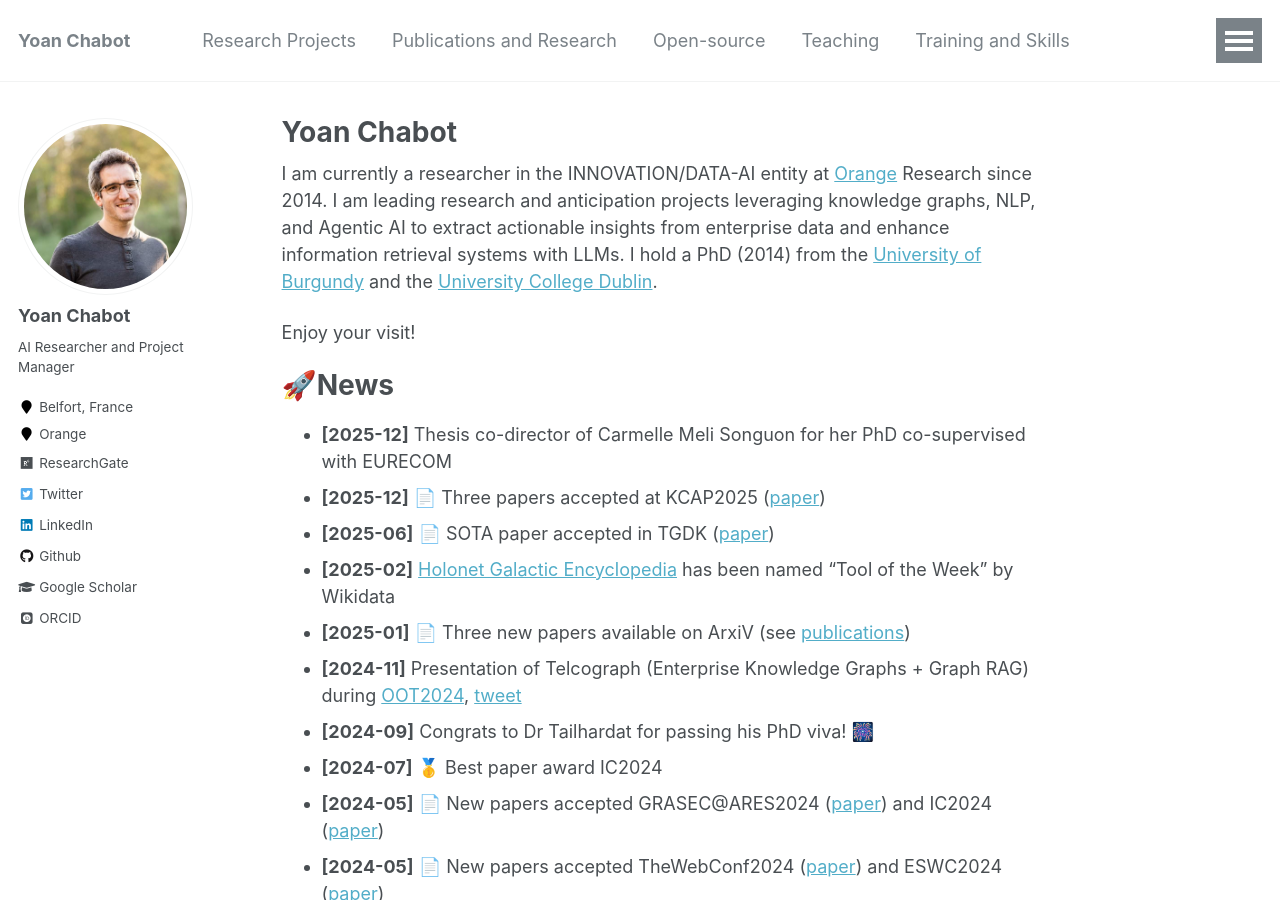
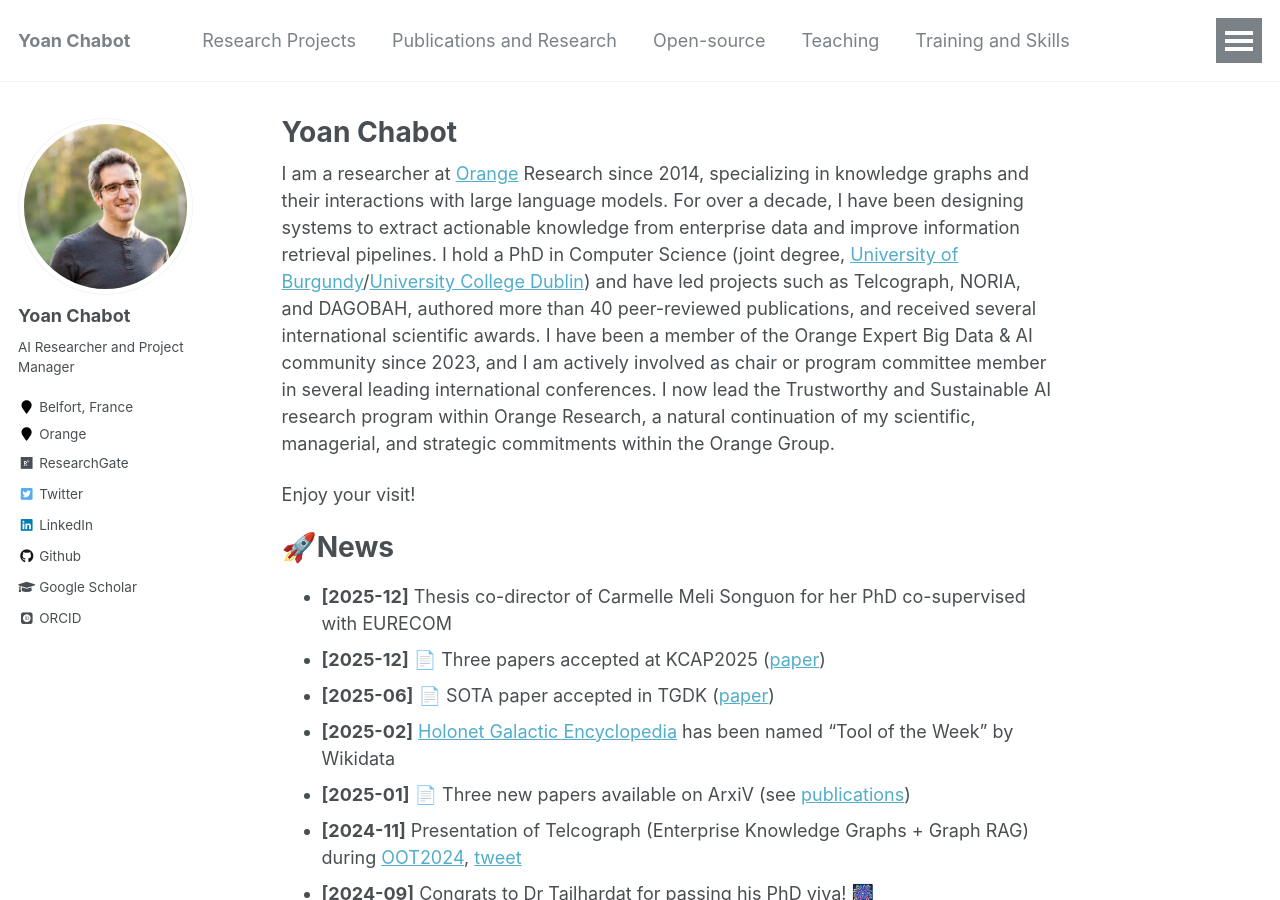
Before and after one commit to yoanchabot/yoanchabot.github.io, a Jekyll site: the page built from _pages/about.md, in a window 1280 px wide and 900 px high. Built offline with Jekyll 4.4.1, drawn with Linux system fonts in a browser that asks for light colours; some web fonts are replaced.

Commit message:
Update about.md

```diff
--- a/_pages/about.md
+++ b/_pages/about.md
@@ -8,9 +8,9 @@ redirect_from:
   - /about.html
 ---
 
-I am currently a researcher in the INNOVATION/DATA-AI entity at [Orange](https://hellofuture.orange.com/) Research since 2014.
-I am leading research and anticipation projects leveraging knowledge graphs, NLP, and Agentic AI to extract actionable insights from enterprise data and enhance information retrieval systems with LLMs.
-I hold a PhD (2014) from the [University of Burgundy](http://www.ubfc.fr/) and the [University College Dublin](https://www.ucd.ie/).
+I am a researcher at [Orange](https://hellofuture.orange.com/) Research since 2014, specializing in knowledge graphs and their interactions with large language models. For over a decade, I have been designing systems to extract actionable knowledge from enterprise data and improve information retrieval pipelines.
+I hold a PhD in Computer Science (joint degree, [University of Burgundy](http://www.ubfc.fr/)/[University College Dublin](https://www.ucd.ie/)) and have led projects such as Telcograph, NORIA, and DAGOBAH, authored more than 40 peer-reviewed publications, and received several international scientific awards. I have been a member of the Orange Expert Big Data & AI community since 2023, and I am actively involved as chair or program committee member in several leading international conferences.
+I now lead the Trustworthy and Sustainable AI research program within Orange Research, a natural continuation of my scientific, managerial, and strategic commitments within the Orange Group.
 
 Enjoy your visit!
 
```
